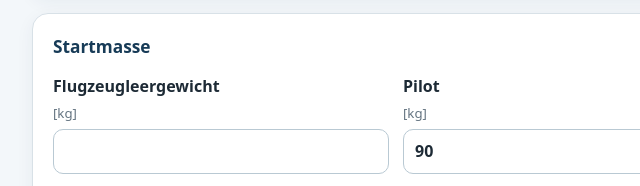
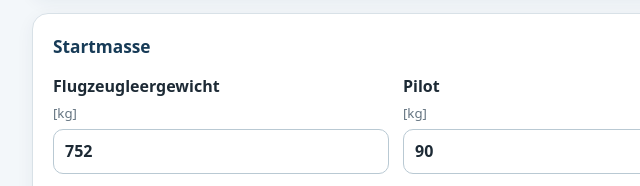
Before and after one commit to AlexanderHaetscher/CPVA, a plain HTML site: page pwa/index.html in a window 1280 px wide. Shown: the part 920-1106 px from the top of the page, 244-884 px from the left. Drawn offline with Linux system fonts and the light colour scheme.

Commit message:
Update empty mass value in index.html

```diff
--- a/pwa/index.html
+++ b/pwa/index.html
@@ -57,7 +57,7 @@
       <section class="card">
         <h2>Startmasse</h2>
         <div class="form-grid">
-          <label>Flugzeugleergewicht <span>[kg]</span><input id="emptyMass" type="number" min="0" step="0.1" value="751,5" inputmode="decimal"></label>
+          <label>Flugzeugleergewicht <span>[kg]</span><input id="emptyMass" type="number" min="0" step="0.1" value="752" inputmode="decimal"></label>
           <label>Pilot <span>[kg]</span><input id="pilotMass" type="number" min="0" step="0.1" value="90" inputmode="decimal"></label>
           <label>Copilot <span>[kg]</span><input id="copilotMass" type="number" min="0" step="0.1" value="0" inputmode="decimal"></label>
           <label>Rückbank <span>[kg]</span><input id="rearMass" type="number" min="0" step="0.1" value="0" inputmode="decimal"></label>
```
